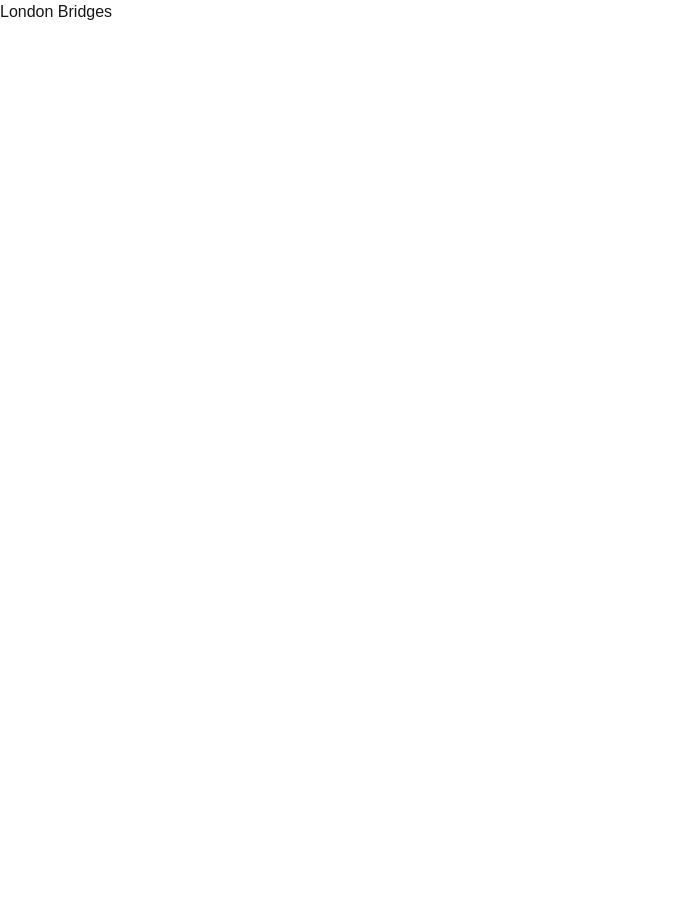
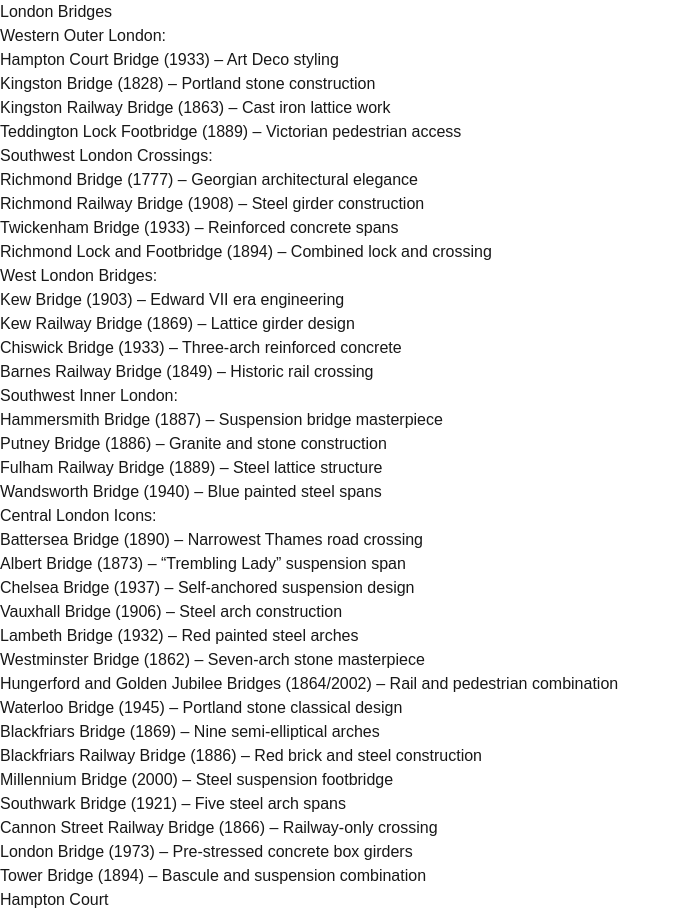
Before and after one commit to mtang34705/bridges, a Next.js app: page / in a window 1280 px wide. Shown: the whole page, without its empty margins (0-681 px from the left). Before the commit the page ends 800 px from the top, so only its background shows below. Built offline with nearby package versions, Linux system fonts and the light colour scheme.

Commit message:
Add detailed list of London bridges to the home page

```diff
--- a/app/page.tsx
+++ b/app/page.tsx
@@ -4,6 +4,51 @@
   return (
     <div>
       <h1>London Bridges</h1>
+      <ul>Western Outer London:
+        <li><a href="#HamptonCourt">Hampton Court Bridge (1933)</a> – Art Deco styling</li>
+        <li>Kingston Bridge (1828) – Portland stone construction</li>
+        <li>Kingston Railway Bridge (1863) – Cast iron lattice work</li>
+        <li>Teddington Lock Footbridge (1889) – Victorian pedestrian access</li>
+      </ul>
+      <ul>Southwest London Crossings:
+        <li>Richmond Bridge (1777) – Georgian architectural elegance</li>
+        <li>Richmond Railway Bridge (1908) – Steel girder construction</li>
+        <li>Twickenham Bridge (1933) – Reinforced concrete spans</li>
+        <li>Richmond Lock and Footbridge (1894) – Combined lock and crossing</li>
+      </ul>
+      <ul>West London Bridges:
+        <li>Kew Bridge (1903) – Edward VII era engineering</li>
+        <li>Kew Railway Bridge (1869) – Lattice girder design</li>
+        <li>Chiswick Bridge (1933) – Three-arch reinforced concrete</li>
+        <li>Barnes Railway Bridge (1849) – Historic rail crossing</li>
+      </ul>
+      <ul>Southwest Inner London:
+        <li>Hammersmith Bridge (1887) – Suspension bridge masterpiece</li>
+        <li>Putney Bridge (1886) – Granite and stone construction</li>
+        <li>Fulham Railway Bridge (1889) – Steel lattice structure</li>
+        <li>Wandsworth Bridge (1940) – Blue painted steel spans</li>
+      </ul>
+      <ul>Central London Icons:
+        <li>Battersea Bridge (1890) – Narrowest Thames road crossing</li>
+        <li>Albert Bridge (1873) – “Trembling Lady” suspension span</li>
+        <li>Chelsea Bridge (1937) – Self-anchored suspension design</li>
+        <li>Vauxhall Bridge (1906) – Steel arch construction</li>
+        <li>Lambeth Bridge (1932) – Red painted steel arches</li>
+        <li>Westminster Bridge (1862) – Seven-arch stone masterpiece</li>
+        <li>Hungerford and Golden Jubilee Bridges (1864/2002) – Rail and pedestrian combination</li>
+        <li>Waterloo Bridge (1945) – Portland stone classical design</li>
+        <li>Blackfriars Bridge (1869) – Nine semi-elliptical arches</li>
+        <li>Blackfriars Railway Bridge (1886) – Red brick and steel construction</li>
+        <li>Millennium Bridge (2000) – Steel suspension footbridge</li>
+        <li>Southwark Bridge (1921) – Five steel arch spans</li>
+        <li>Cannon Street Railway Bridge (1866) – Railway-only crossing</li>
+        <li>London Bridge (1973) – Pre-stressed concrete box girders</li>
+        <li>Tower Bridge (1894) – Bascule and suspension combination</li>
+      </ul>
+      <div id="HamptonCourt">
+        <h2>Hampton Court</h2>
+      </div>
     </div>
+
   );
 }
```
